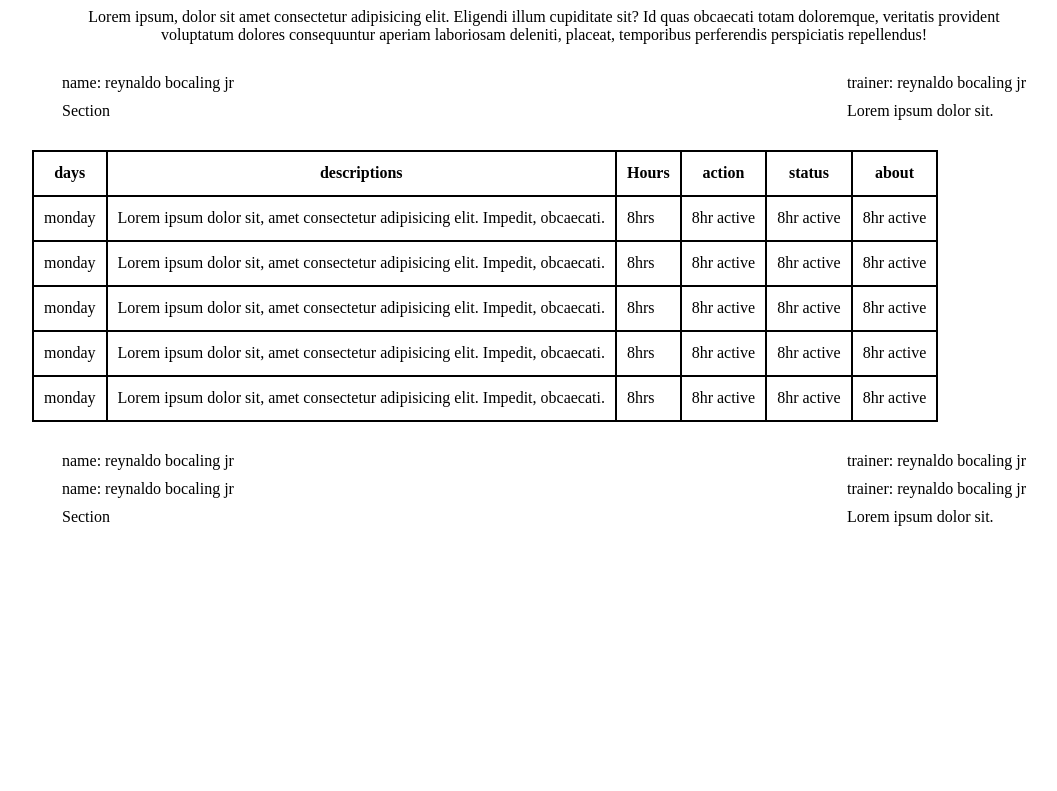
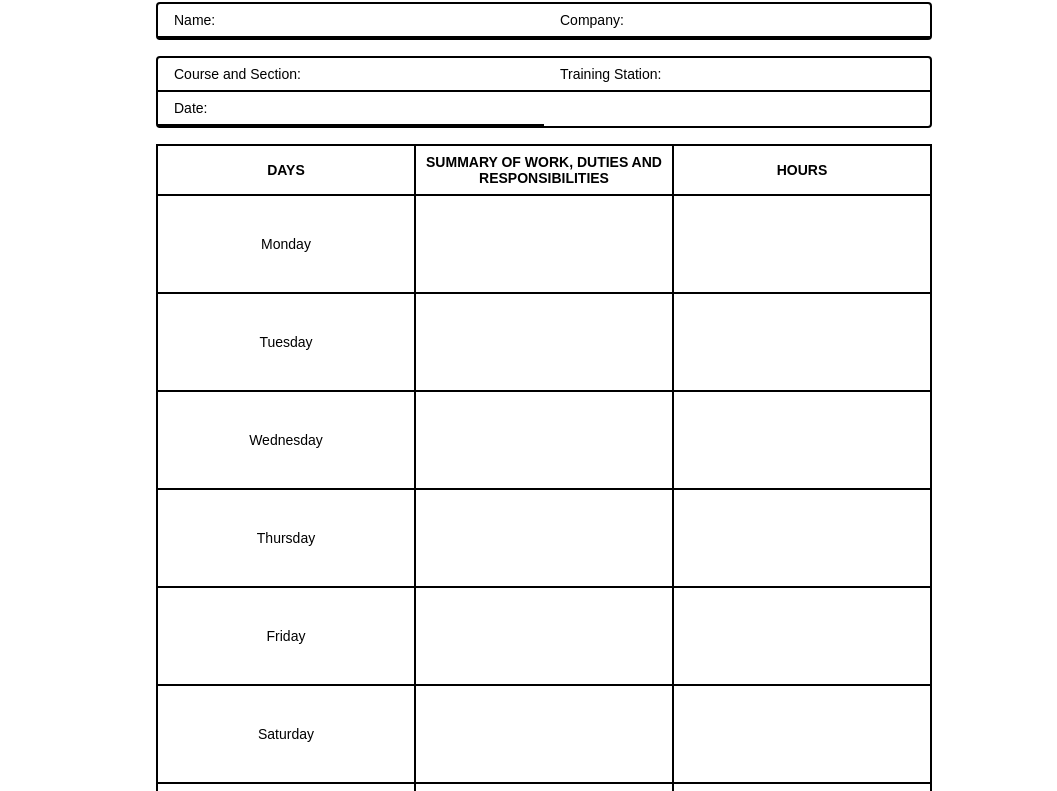
Before and after one commit to Reynaldo-Bocaling/zom, a plain HTML site: page index.html in a window 1280 px wide. Shown: the part 110-901 px from the top of the page, without its empty margins (96-1153 px from the left). Before the commit the page ends 800 px from the top, so only its background shows below. Drawn offline with Linux system fonts and the light colour scheme.

Commit message:
Update index.html

```diff
--- a/index.html
+++ b/index.html
@@ -1,167 +1,233 @@
-
 <!DOCTYPE html>
 <html lang="en">
 <head>
     <meta charset="UTF-8">
+    <meta name="viewport" content="width=1024">
+    <title>Document</title>
+</head>
+<style>
+    /* Sa iyong CSS file */
+
+body {
+  margin: 0;
+  padding: 0;
+  font-family: sans-serif;
+}
+
+.container {
+  max-width: 776px;
+  margin: 0 auto;
+}
+
+.header {
+  border-bottom: 2px solid black;
+  display: flex;
+  align-items: center;
+  justify-content: space-between;
+  padding: 0.5rem 1rem;
+}
+
+.logo {
+  /* I-estilo ang iyong logo dito */
+}
+
+.information {
+  text-align: right;
+  font-size: 12px;
+}
+
+.main-title {
+  text-align: center;
+  font-size: 15px;
+  max-width: 330px;
+  margin: 1rem auto;
+}
+
+.grid-container {
+  display: grid;
+  grid-template-columns: repeat(2, 1fr);
+  align-items: center;
+  justify-content: space-between;
+  border: 2px solid #000;
+  border-radius: 4px;
+  margin-top: 1rem;
+}
+
+.grid-item {
+  padding: 0.5rem 1rem;
+  font-size: 14px;
+  border-bottom: 2px solid #000;
+}
+
+table {
+  width: 100%;
+  border: 2px solid #000;
+  margin-top: 1rem;
+  border-collapse: collapse;
+}
+
+table th {
+  width: 20%;
+  text-align: center;
+  font-weight: bold;
+  border: 2px solid #000;
+  padding: 0.5rem;
+  font-size: 14px;
+}
+
+table td {
+  width: 20%;
+  height: 80px;
+  text-align: center;
+  border: 2px solid #000;
+  padding: 0.5rem;
+  font-size: 14px;
+}
+
+.total-row td {
+  text-align: left;
+  padding-left: 1rem;
+  font-weight: bold;
+}
+
+.flex-container {
+  display: flex;
+  justify-content: space-between;
+  margin-top: 1rem;
+}
+
+.flex-item {
+  flex-basis: 48%;
+}
+
+.signature {
+  font-size: 14px;
+  font-weight: bold;
+  margin-top: 1rem;
+}
+
+/* Iba pang mga estilo at mga pag-aayos ng layout ay maaring idagdag depende sa iyong pangangailangan */
+
+</style>
+<body>
+    <!DOCTYPE html>
+<html lang="en">
+<head>
+    <meta charset="UTF-8">
     <meta name="viewport" content="width=device-width, initial-scale=1.0">
+    <link rel="stylesheet" href="styles.css"> <!-- I-link ang iyong CSS file dito -->
     <title>Document</title>
 </head>
 <body>
-    <style>
-        /* styles.css */
-/* styles.css */
-.table-container {
-  width: 100%; /* Gawing full width para sa mobile */
-  zoom: 0.5; /* I-adjust ang zoom level para sa desktop size */
-}
+    <div class="container">
+        <div class="header">
+            <div class="logo">logo</div>
+            <div class="information">
+                <span class="text-sm font-light">Republic of the Philippines</span>
+                <span class="text-sm font-light">NUEVA ECIJA UNIVERSITY OF SCIENCE AND TECHNOLOGY</span>
+                <span class="text-sm font-light">On–the–Job Training and Career Development Center</span>
+                <span class="text-sm font-light">Cabanatuan City</span>
+                <span class="text-sm font-light">ISO 9001:2015 Certified</span>
+            </div>
+        </div>
 
-/* Optional: I-override ang size para sa desktop */
-@media (min-width: 769px) {
-  .table-container {
-    width: 1024px; /* Desktop width */
-    margin: 0 auto;
-    zoom: 1; /* I-reset ang zoom level sa desktop size */
-  }
-}
-table, th, td{
-    border: 2px solid #000;
-    border-collapse: collapse;
-}
-
-th,td{
-    padding: 10px;
-}
-h1{
-    text-align: center;
-}
-
-tr{
-    height: 45px;
-    margin: 30px 0;
-}
-p{
-    text-align: center ;
-    margin: 20px;
-}
-
-.header-footer{
-    display: flex;
-    align-items: center;
-    justify-content: space-between;
-    margin: 30px;
-}
-.child{
-    display: flex;
-    flex-direction: column;
-    gap: 10px;
-}
-
-
-.parent {
-    padding: 30px;
-}
-
-    </style>
-    <div class="parent">
-        <div class="table-container">
+        <main>
+            <h5 class="main-title">STUDENT ON–THE–JOB–TRAINING WEEKLY REPORT</h5>
+            <div class="grid-container">
+                <div class="grid-item">Name:</div>
+                <div class="grid-item">Company:</div>
+            </div>
+            <div class="grid-container">
+                <div class="grid-item">Course and Section:</div>
+                <div class="grid-item">Training Station:</div>
+                <div class="grid-item">Date:</div>
+            </div>
             <div>
-             <header>
-                <h1>Lorem ipsum dolor sit amet.</h1>
-                <p>Lorem ipsum, dolor sit amet consectetur adipisicing elit. Eligendi illum cupiditate sit? Id quas obcaecati totam doloremque, veritatis provident voluptatum dolores consequuntur aperiam laboriosam deleniti, placeat, temporibus perferendis perspiciatis repellendus!</p>
-                <div class="header-footer">
-                    <div class="child">
-                        <span>
-                            name: reynaldo bocaling jr
-                        </span>
-                        <span>Section</span>
-                    </div>
-                    <div class="child">
-                        <span>
-                            trainer: reynaldo bocaling jr
-                        </span>
-                        <span>Lorem ipsum dolor sit.</span>
-                    </div>
-                </div>
-             <main>
                 <table>
                     <thead>
                         <tr>
-                            <th>days</th>
-                            <th>descriptions</th>
-                            <th>Hours</th>
-                            <th>action</th>
-                            <th>status</th>
-                            <th>about</th>
+                            <th>DAYS</th>
+                            <th>SUMMARY OF WORK, DUTIES AND RESPONSIBILITIES</th>
+                            <th>HOURS</th>
                         </tr>
                     </thead>
                     <tbody>
                         <tr>
-                            <td>monday</td>
-                            <td>Lorem ipsum dolor sit, amet consectetur adipisicing elit. Impedit, obcaecati.</td>
-                            <td>8hrs</td>
-                            <td>8hr active</td>
-                            <td>8hr active</td>
-                            <td>8hr active</td>
+                            <td>Monday</td>
+                            <td></td>
+                            <td></td>
                         </tr>
                         <tr>
-                              <td>monday</td>
-                            <td>Lorem ipsum dolor sit, amet consectetur adipisicing elit. Impedit, obcaecati.</td>
-                            <td>8hrs</td>
-                            <td>8hr active</td>
-                            <td>8hr active</td>
-                            <td>8hr active</td>
+                            <td>Tuesday</td>
+                            <td></td>
+                            <td></td>
                         </tr>
                         <tr>
-                              <td>monday</td>
-                            <td>Lorem ipsum dolor sit, amet consectetur adipisicing elit. Impedit, obcaecati.</td>
-                            <td>8hrs</td>
-                            <td>8hr active</td>
-                            <td>8hr active</td>
-                            <td>8hr active</td>
+                            <td>Wednesday</td>
+                            <td></td>
+                            <td></td>
                         </tr>
                         <tr>
-                              <td>monday</td>
-                            <td>Lorem ipsum dolor sit, amet consectetur adipisicing elit. Impedit, obcaecati.</td>
-                            <td>8hrs</td>
-                            <td>8hr active</td>
-                            <td>8hr active</td>
-                            <td>8hr active</td>
+                            <td>Thursday</td>
+                            <td></td>
+                            <td></td>
                         </tr>
                         <tr>
-                              <td>monday</td>
-                            <td>Lorem ipsum dolor sit, amet consectetur adipisicing elit. Impedit, obcaecati.</td>
-                            <td>8hrs</td>
-                            <td>8hr active</td>
-                            <td>8hr active</td>
-                            <td>8hr active</td>
+                            <td>Friday</td>
+                            <td></td>
+                            <td></td>
+                        </tr>
+                        <tr>
+                            <td>Saturday</td>
+                            <td></td>
+                            <td></td>
+                        </tr>
+                        <tr>
+                            <td>Sunday</td>
+                            <td></td>
+                            <td></td>
+                        </tr>
+                        <tr class="total-row">
+                            <td></td>
+                            <td>Total Training Hours per Week</td>
+                            <td></td>
                         </tr>
                     </tbody>
+
                 </table>
-             </main>
-             <footer>
-                <div class="header-footer">
-                    <div class="child">
-                        <span>
-                            name: reynaldo bocaling jr
-                        </span>
-                        <span>
-                            name: reynaldo bocaling jr
-                        </span>
-                        <span>Section</span>
+            </div>
+
+            <div class="flex-container">
+                <div class="flex-item">
+                    <div>
+                        <p>Prepared by:</p>
+                        <span class="signature">Studentlabel</span>
+                        <p>On-the-Job Trainee</p>
                     </div>
-                    <div class="child">
-                        <span>
-                            trainer: reynaldo bocaling jr
-                        </span>
-                        <span>
-                            trainer: reynaldo bocaling jr
-                        </span>
-                        <span>Lorem ipsum dolor sit.</span>
+                    <div>
+                        <p>Noted by:</p>
+                        <span class="signature">AlEXANDER S. COCHANCO</span>
+                        <p>Ojt Coordinator</p>
+
+                        <div class="flex flex-col">
+                            <span>NEUST-OJT-F011 REv.</span>
+                            <span>00 (02.11.19)</span>
+                        </div>
                     </div>
                 </div>
-             </footer>
+
+                <div class="flex-item">
+                    <div>
+                        <p>Checked by:</p>
+                        <span class="signature">Trainerlabel</span>
+                        <p>Trainer/Supervisor</p>
+                    </div>
+                </div>
             </div>
-          </div>
+        </main>
     </div>
 </body>
 </html>
+
+</body>
+</html>
```
